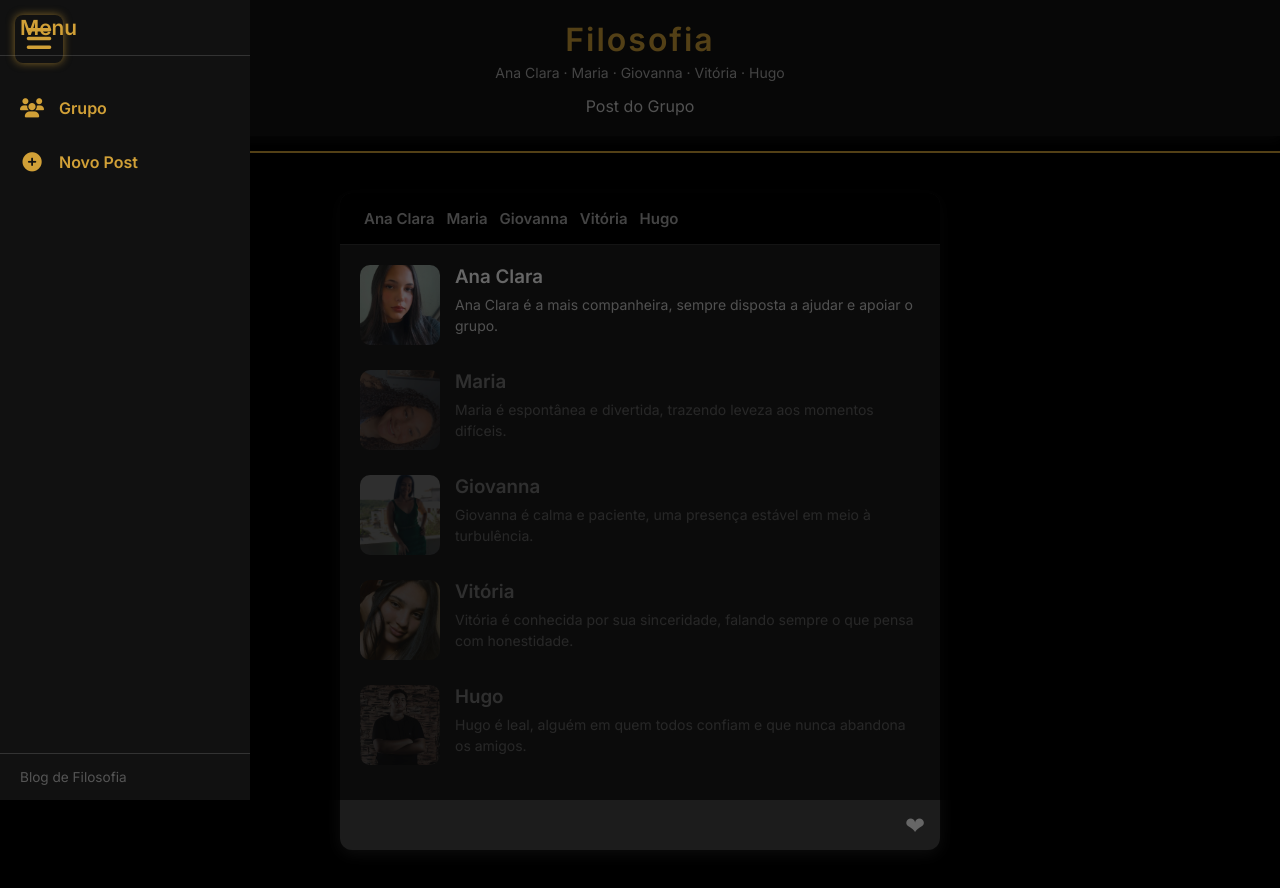
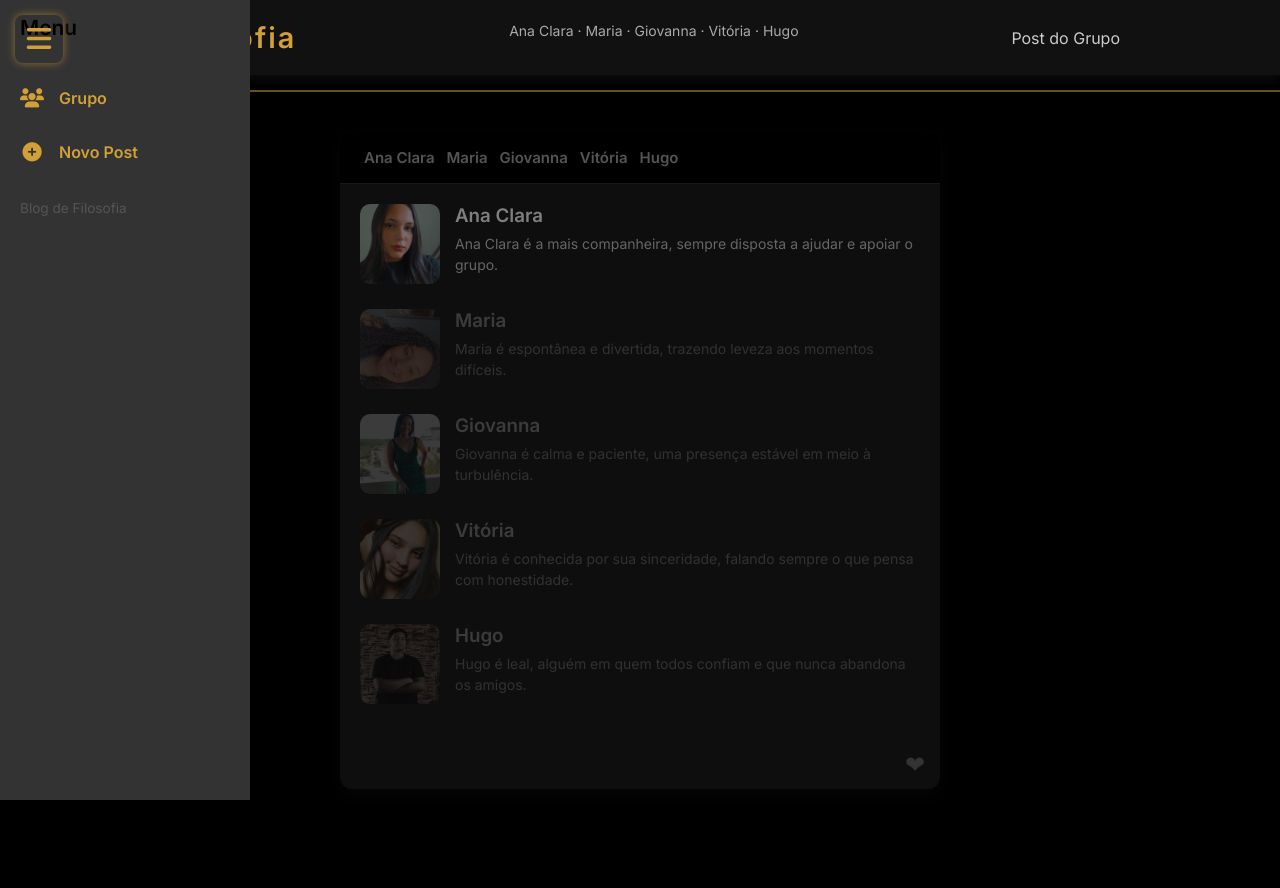
Before and after one commit to PierreZx/Filosofia_page, a website: page index.html in a window 1280 px wide. Both pictures are taken after a click on the button "Abrir menu lateral". After the commit the page ends 829 px from the top, so only its background shows below. Drawn offline with Linux system fonts and the light colour scheme; no server answers.

Commit message:
Cmmit Style

```diff
--- a/style.css
+++ b/style.css
@@ -40,15 +40,17 @@ body {
   max-width: 1000px;
   margin: auto;
   padding: 0 20px;
-  text-align: center;
+  display: flex; /* para alinhar elementos em linha */
+  align-items: center;
+  justify-content: space-between; /* separa o logo do botão/menu */
 }
 
 .logo {
-  font-size: 2rem;
+  font-size: 1.8rem;
   font-weight: bold;
   letter-spacing: 2px;
   color: #d1a037;
-  margin-bottom: 5px;
+  margin: 0;
 }
 
 .integrantes {
@@ -220,20 +222,16 @@ body {
 .sidebar {
   position: fixed;
   top: 0;
-  left: 0;
-  height: 100vh;
-  width: 60px;
-  background-color: #111;
-  color: #d1a037;
-  transition: width 0.3s ease;
-  overflow-x: hidden;
-  z-index: 150;
-  display: flex;
-  flex-direction: column;
+  left: -250px; /* escondida 100% */
+  width: 250px;
+  height: 100%;
+  background-color: #333;
+  transition: left 0.3s ease;
+  z-index: 200;
 }
 
 .sidebar.active {
-  width: 250px;
+  left: 0; /* aparece */
 }
 
 .sidebar-header {
@@ -327,13 +325,13 @@ body {
   position: fixed;
   top: 0;
   left: 0;
-  width: 100vw;
-  height: 100vh;
-  background-color: rgba(0,0,0,0.6);
+  width: 100%;
+  height: 100%;
+  background-color: rgba(0, 0, 0, 0.5);
   opacity: 0;
   visibility: hidden;
-  transition: opacity 0.3s ease;
-  z-index: 140;
+  transition: opacity 0.3s ease, visibility 0.3s ease;
+  z-index: 100;
 }
 
 .sidebar-overlay.active {
@@ -378,10 +376,15 @@ body {
   z-index: 500;
   overflow-y: auto;
   animation: fadeIn 0.4s ease forwards;
+    opacity: 0;
+    visibility: hidden;
+    transition: opacity 0.3s ease, visibility 0.3s ease;
 }
 
 .modal-overlay.active {
   display: flex;
+    opacity: 1;
+    visibility: visible;
 }
 
 @keyframes fadeIn {
```
